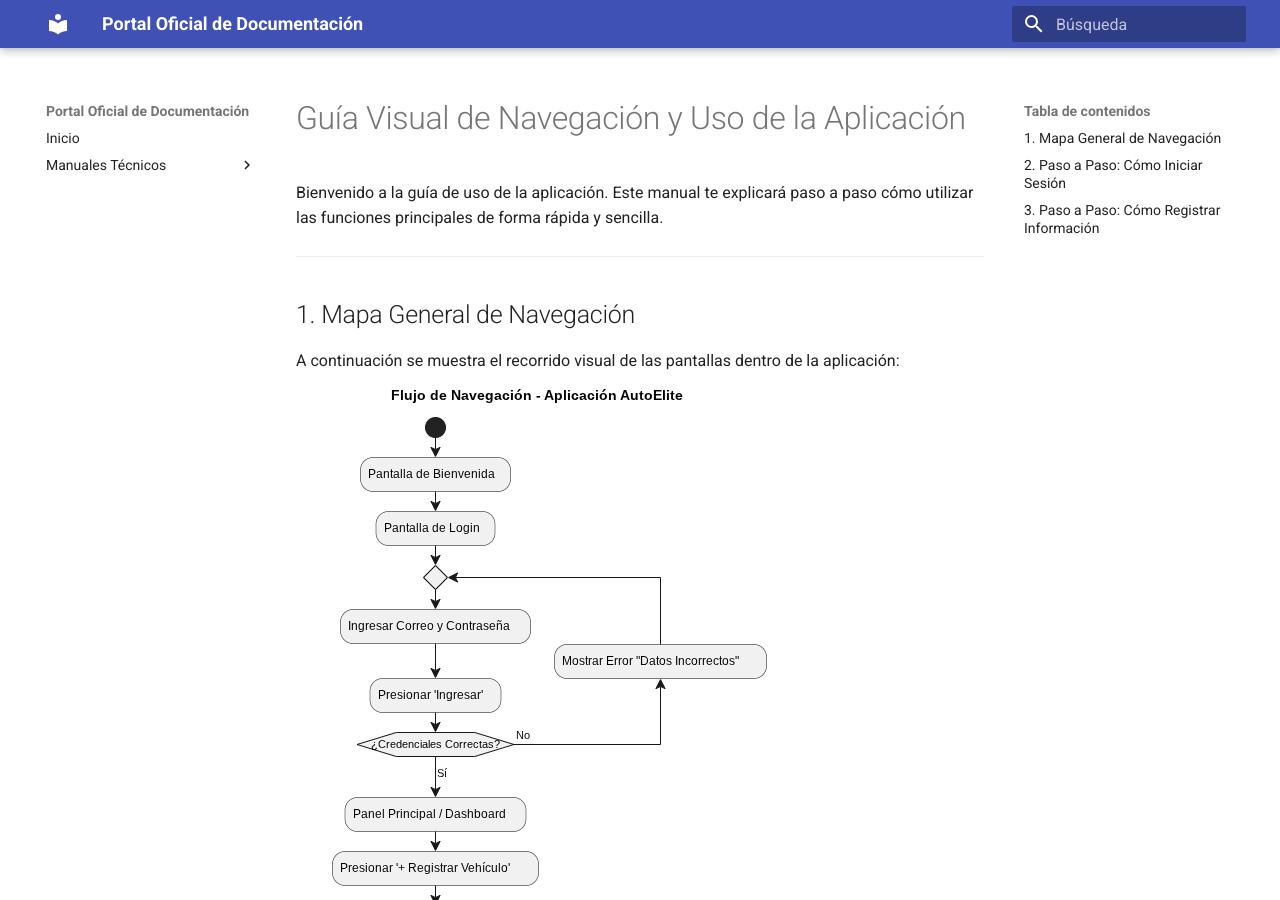
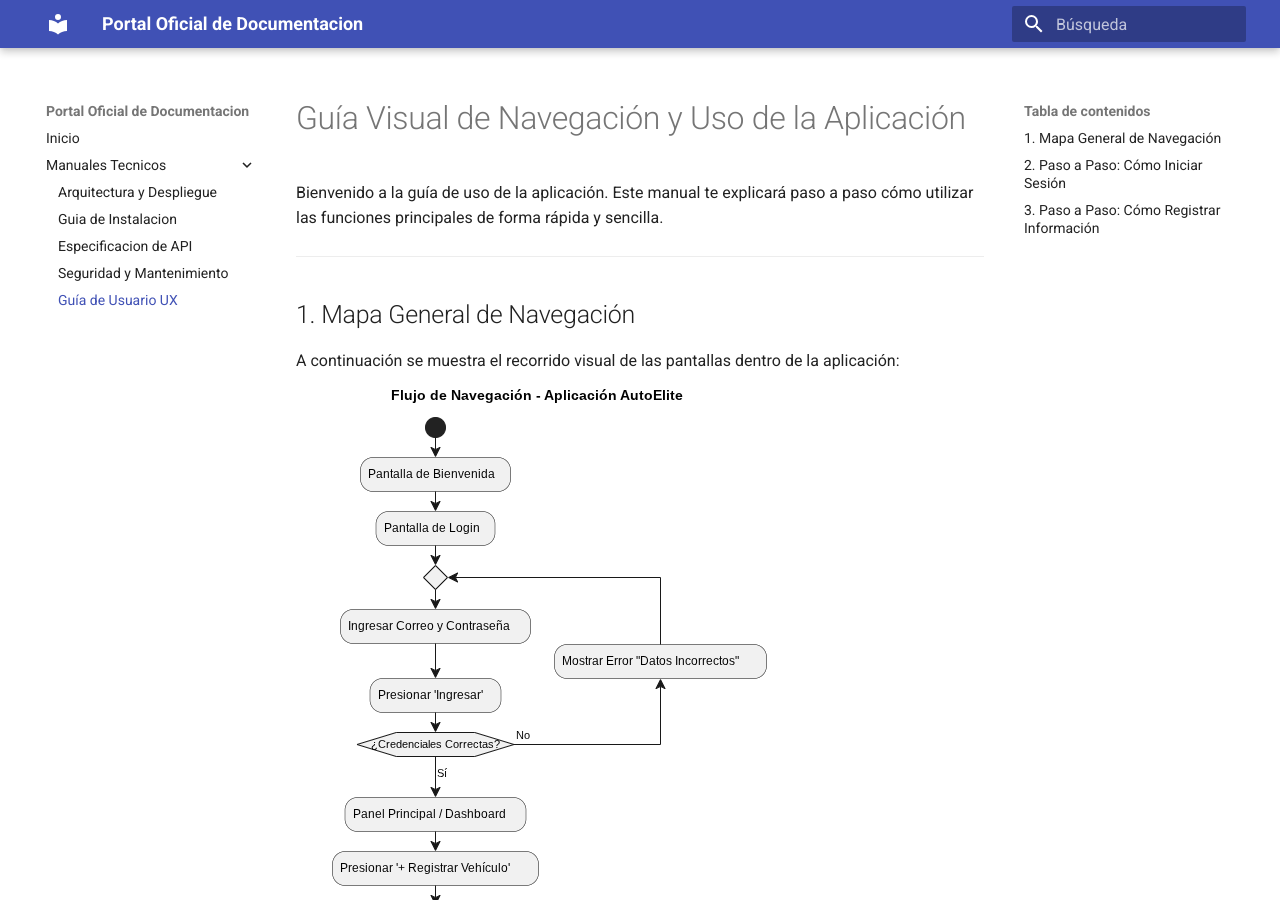
Before and after one commit to Yurem66/Docu_AppMovil_Modulo3.5, an MkDocs documentation site: the page built from docs/manual_usuario_ux.md, in a window 1280 px wide and 900 px high. Built offline with MkDocs 1.6.1 and Material for MkDocs 9.7.7, drawn with Linux system fonts in a browser that asks for light colours.

Commit message:
mkdocs.yml

```diff
--- a/mkdocs.yml
+++ b/mkdocs.yml
@@ -1,5 +1,5 @@
-site_name: Portal Oficial de Documentación
-site_description: Manuales técnicos, guías de instalación y arquitectura del sistema.
+site_name: Portal Oficial de Documentacion
+site_description: Manuales tecnicos, guias de instalacion y arquitectura del sistema.
 site_author: Estudiantes de 3ro Software - Complejo Educativo Delgado
 
 theme:
@@ -8,8 +8,9 @@ theme:
 
 nav:
   - Inicio: index.md
-  - Manuales Técnicos:
+  - Manuales Tecnicos:
       - Arquitectura y Despliegue: arquitectura_despliegue.md
-      - Guía de Instalación: instalacion_movil.md
-      - Especificación de API: api_endpoints.md
+      - Guia de Instalacion: instalacion_movil.md
+      - Especificacion de API: api_endpoints.md
       - Seguridad y Mantenimiento: seguridad.md
+      - Guía de Usuario UX: manual_usuario_ux.md
```
